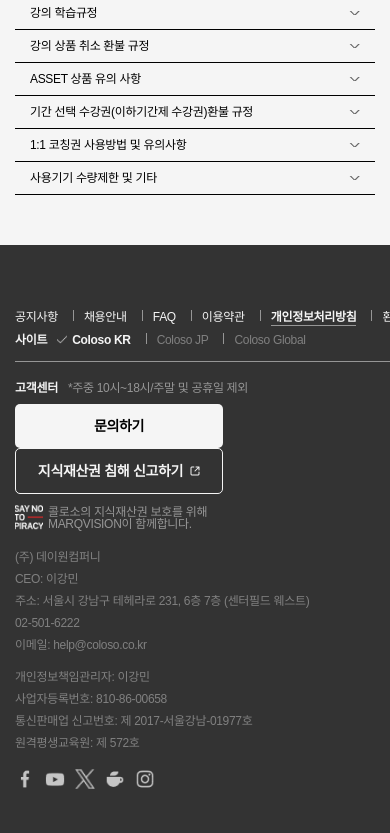
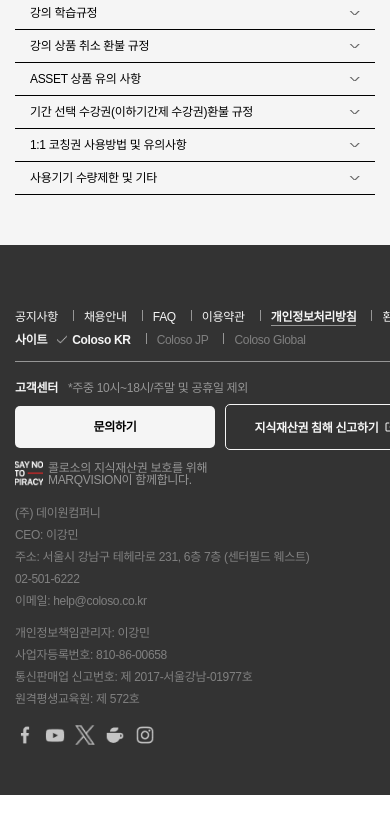
Before and after one commit to no-okane/project_landing_delta, a plain HTML site: page index.html in a window 390 px wide. Shown: the part 1106-1939 px from the top of the page. After the commit the page ends 1901 px from the top, so only its background shows below. Drawn offline with Linux system fonts and the light colour scheme; a web font is replaced by a local one.

Commit message:
2025-05-30 row 9 midufy

```diff
--- a/styles/index.css
+++ b/styles/index.css
@@ -257,8 +257,15 @@ body * {transition: all 0.3s;}
     gap: 10px;
     align-items: center;
 }
-#wrap #footer_wrap .container .row2 div .button a{
-    width: 215px;
+#wrap #footer_wrap .container .row2 .btn_pro .button {
+    width: 440px;
+    display: flex;
+    flex-flow: row nowrap;
+    gap: 10px;
+    align-items: center;
+}
+#wrap #footer_wrap .container .row2 .btn_pro .button a{
+    width: calc(100% / 2);
     padding: 15px 0;
     text-align: center;
     border-radius: 5px;
--- a/styles/responsive.css
+++ b/styles/responsive.css
@@ -17,10 +17,11 @@
     #wrap #footer_wrap .container .row1 .right{gap: 10px;}
     #wrap #footer_wrap .container .row1 .right * {font-size: 0.875rem;}
     #wrap #footer_wrap .container .row1 .right a::after{height: 13px;}
+    #wrap #footer_wrap .container .row2 .btn_pro .button {width: 426px;}
     #wrap #footer_wrap .container .row2 .btn_pro .button a{
-        width: 208px;
         font-size: 0.875rem;
         align-items: center;
+        width: calc(100% / 2);
     }
     #wrap #footer_wrap .container .row3{
         flex-flow: column wrap;
@@ -89,12 +90,12 @@
         flex-flow: column nowrap;
         margin-right: auto;
     }
-    #wrap #footer_wrap .container .row2 div .button a {
-        justify-content: space-between;
-        gap: 10px;
+    #wrap #footer_wrap .container .row2 .btn_pro .button {width: 410px;}
+    #wrap #footer_wrap .container .row2 .btn_pro .button a {
         font-size: 0.75rem;
+        width: calc(100% / 2);
     }
-    #wrap #footer_wrap .container .row2 div .button a span{background-position: 0 1px;}
+    #wrap #footer_wrap .container .row2 .btn_pro .button a span{background-position: 0 1px;}
     #wrap #footer_wrap .container .row2 div .protect {margin-right: auto;}
     #wrap #footer_wrap .container .row2 div .protect span{font-size: 0.75rem;}
 
```
